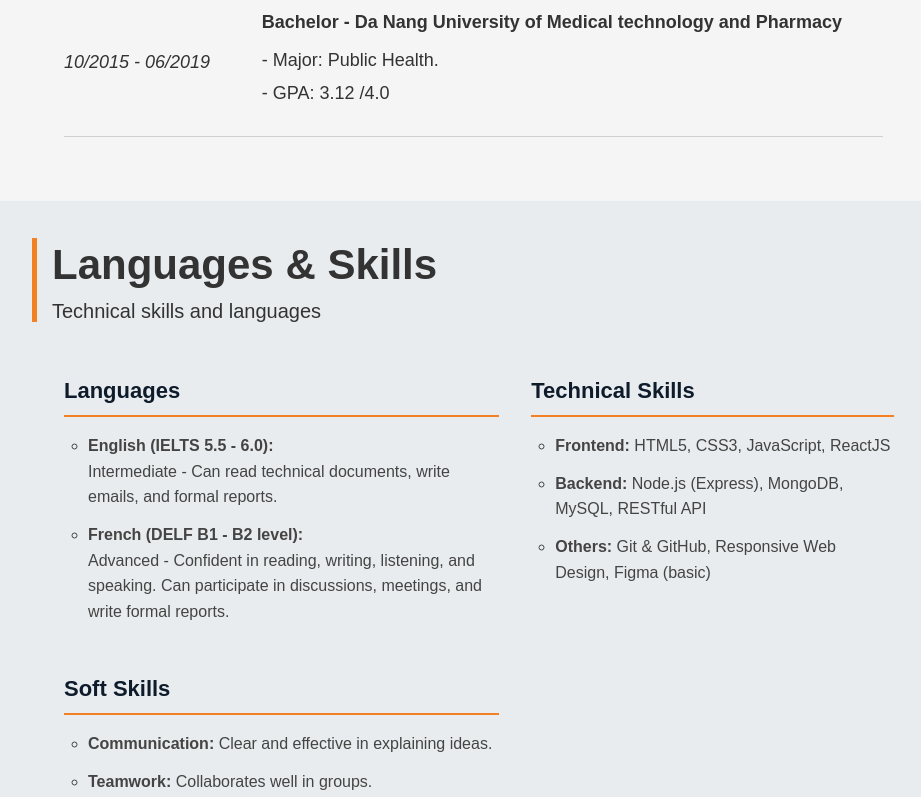
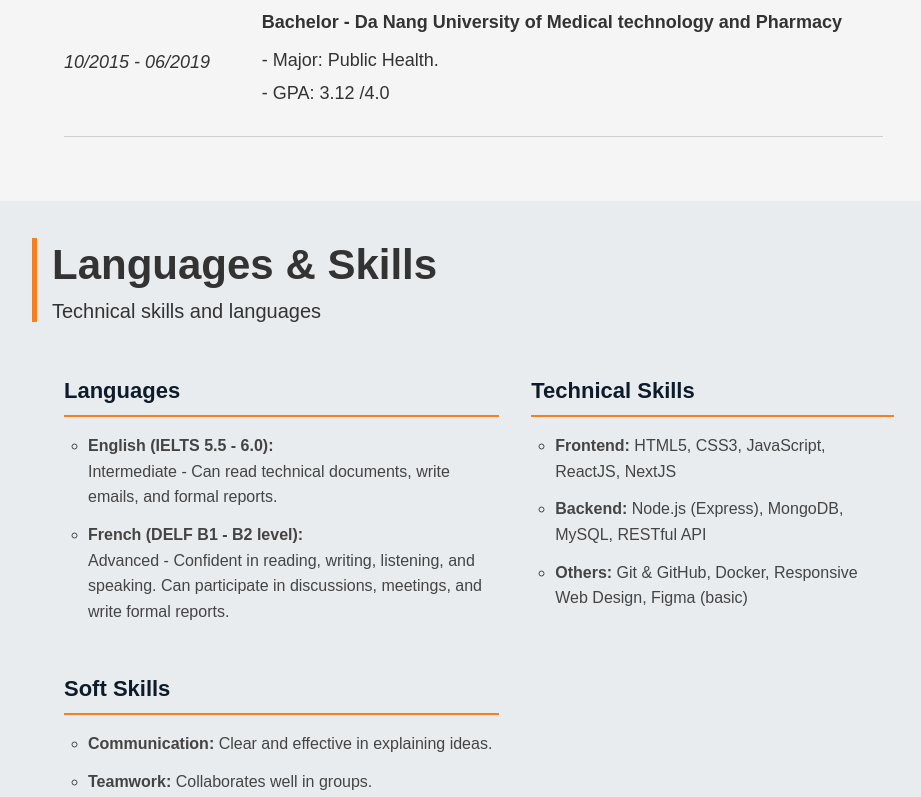
Before and after one commit to npbviet/MyProfile, a React (Vite) app: page / in a window 1280 px wide. Shown: the part 2728-3525 px from the top of the page, without its empty margins (322-1243 px from the left). Built offline with nearby package versions, Linux system fonts and the light colour scheme.

Commit message:
Feat: update skills

```diff
--- a/src/features/MainContent/Experience.jsx
+++ b/src/features/MainContent/Experience.jsx
@@ -30,7 +30,7 @@ const Experience = () => {
                 meet business requirements. <br />
                 - Collaborated with team members to optimize UI components and
                 improve user experience. <br />
-                <strong>Skills learned:</strong> Docker, Git, PHP, frontend
+                <strong>Skills learned:</strong> Docker, Git, NextJS, frontend
                 development, teamwork, problem-solving.
               </h5>
             </div>
@@ -103,6 +103,7 @@ const Experience = () => {
                 at Danang Centers for Disease Control
               </h4>
             </div>
+
             <div className={styles.workContent}>
               <h5>
                 - Assisted in coordinating vaccination schedules and improving
--- a/src/features/MainContent/Skills.jsx
+++ b/src/features/MainContent/Skills.jsx
@@ -37,15 +37,16 @@ const Skills = () => {
           <h3>Technical Skills</h3>
           <ul>
             <li>
-              <strong>Frontend:</strong> HTML5, CSS3, JavaScript, ReactJS
+              <strong>Frontend:</strong> HTML5, CSS3, JavaScript, ReactJS,
+              NextJS
             </li>
             <li>
               <strong>Backend:</strong> Node.js (Express), MongoDB, MySQL,
               RESTful API
             </li>
             <li>
-              <strong>Others:</strong> Git & GitHub, Responsive Web Design,
-              Figma (basic)
+              <strong>Others:</strong> Git & GitHub, Docker, Responsive Web
+              Design, Figma (basic)
             </li>
           </ul>
         </div>
```
